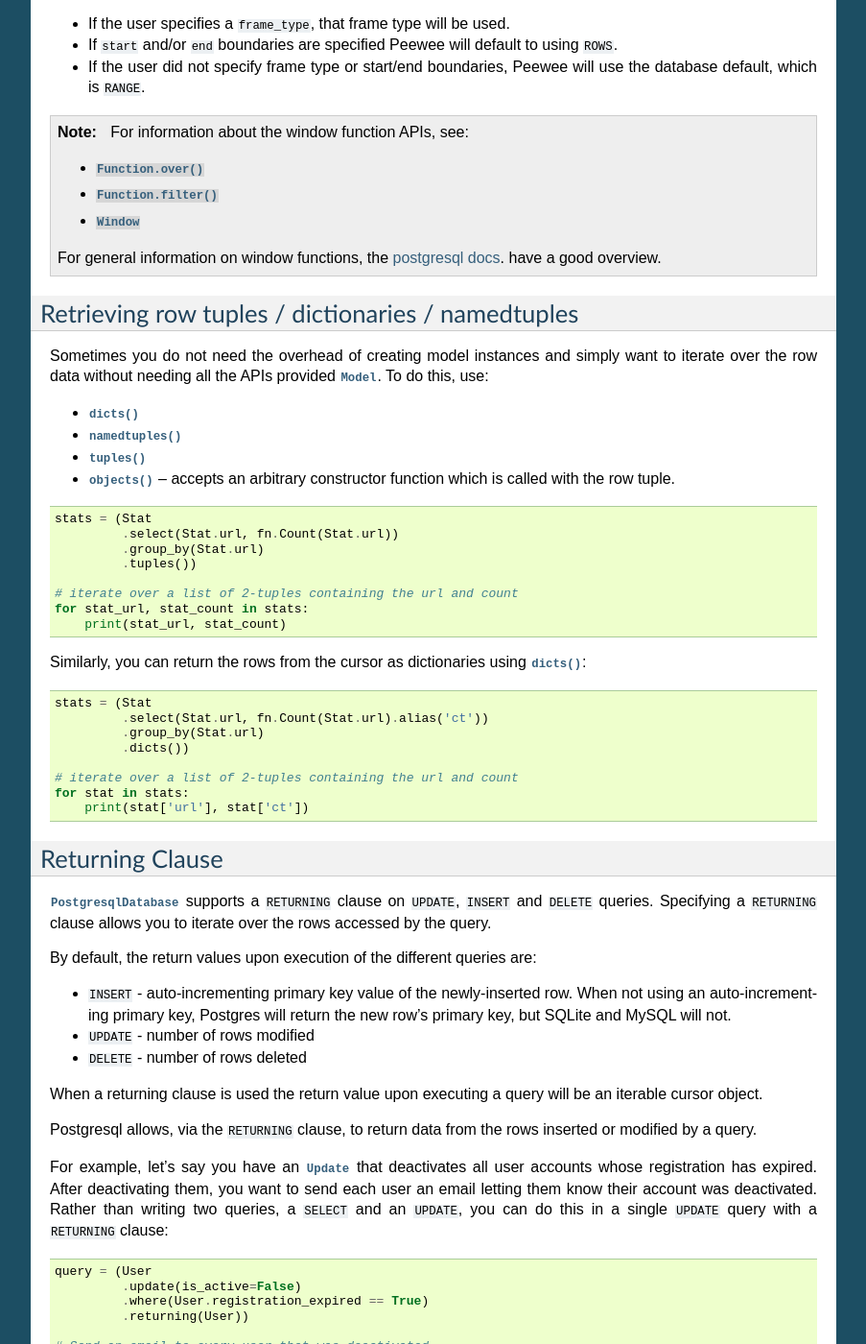
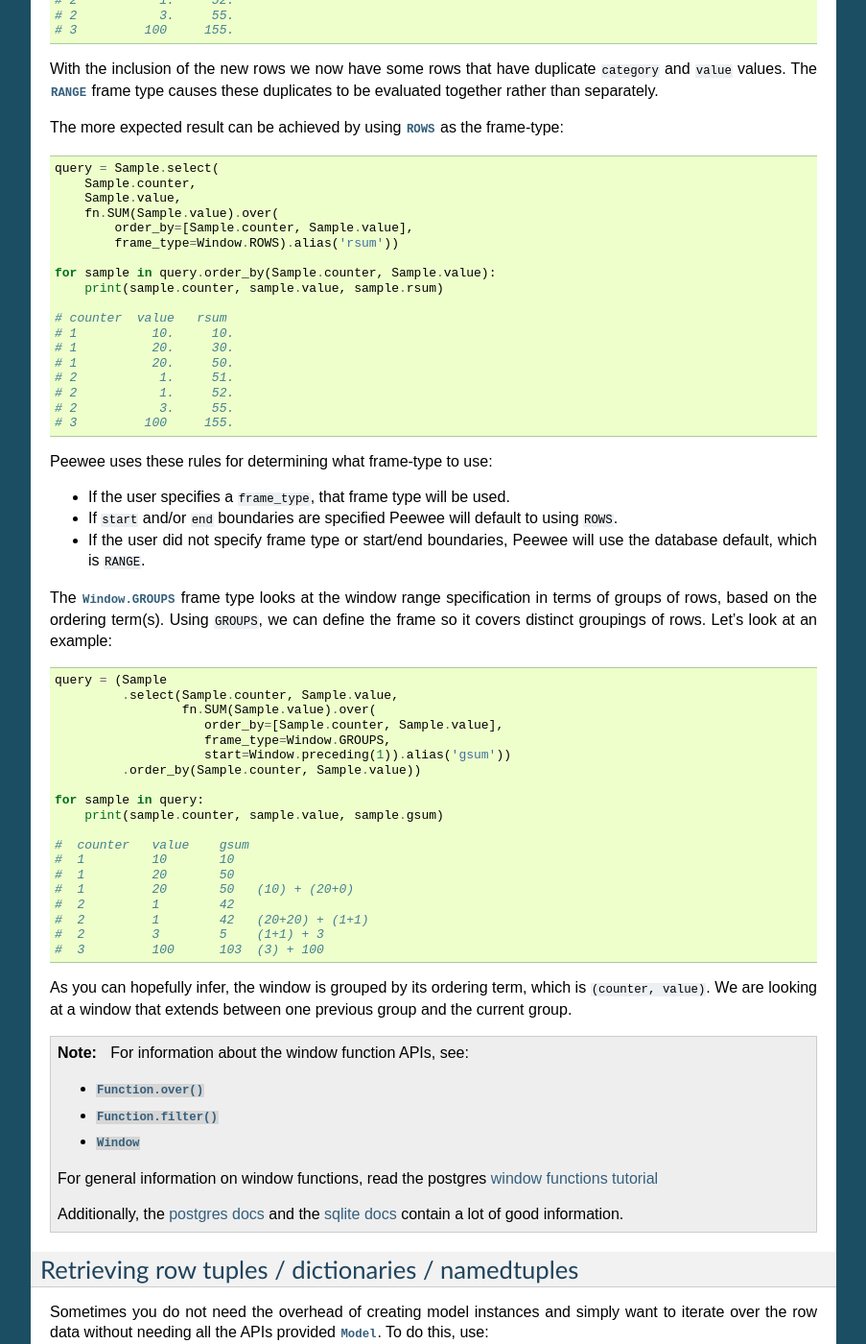
Before and after one commit to coleifer/peewee, a Sphinx documentation site: the page built from docs/peewee/querying.rst, in a window 1280 px wide and 1400 px high, scrolled down 22938 px. Shown: the whole window at 96% size, without its empty margins (198-1101 px from the left). Built offline with Sphinx 7.4.7, drawn with Linux system fonts in a browser that asks for light colours; pages that are not in the unit, such as notebooks, are missing from menus; the version number could not be read and is left out; some of the changed text lies outside the part shown.

Commit message:
More documentation for window function enhancements.

```diff
--- a/docs/peewee/querying.rst
+++ b/docs/peewee/querying.rst
@@ -1455,10 +1455,41 @@
     # 2           3.     34.      2.
     # 3         100     134.    100.
 
+Similarly, if you have multiple window definitions that share similar
+definitions, it is possible to extend a previously-defined window definition.
+For example, here we will be partitioning the data-set by the counter value, so
+we'll be doing our aggregations with respect to the counter. Then we'll define
+a second window that extends this partitioning, and adds an ordering clause:
+
+.. code-block:: python
+
+    w1 = Window(partition_by=[Sample.counter]).alias('w1')
+
+    # By extending w1, this window definition will also be partitioned
+    # by "counter".
+    w2 = Window(extends=w1, order_by=[Sample.value.desc()]).alias('w2')
+
+    query = (Sample
+             .select(Sample.counter, Sample.value,
+                     fn.SUM(Sample.value).over(w1).alias('group_sum'),
+                     fn.RANK().over(w2).alias('revrank'))
+             .window(w1, w2)
+             .order_by(Sample.id))
+
+    for sample in query:
+        print(sample.counter, sample.value, sample.group_sum, sample.revrank)
+
+    # counter  value   group_sum   revrank
+    # 1        10.     30.         2
+    # 1        20.     30.         1
+    # 2        1.      4.          2
+    # 2        3.      4.          1
+    # 3        100.    100.        1
+
 .. _window-frame-types:
 
-Frame types: RANGE vs ROWS
-^^^^^^^^^^^^^^^^^^^^^^^^^^
+Frame types: RANGE vs ROWS vs GROUPS
+^^^^^^^^^^^^^^^^^^^^^^^^^^^^^^^^^^^^
 
 Depending on the frame type, the database will process ordered groups
 differently. Let's create two additional ``Sample`` rows to visualize the
@@ -1491,6 +1522,7 @@
 
 * :py:attr:`Window.RANGE`
 * :py:attr:`Window.ROWS`
+* :py:attr:`Window.GROUPS`
 
 The behavior of :py:attr:`~Window.RANGE`, when there are logical duplicates,
 may lead to unexpected results:
@@ -1552,6 +1584,37 @@
 * If the user did not specify frame type or start/end boundaries, Peewee will
   use the database default, which is ``RANGE``.
 
+The :py:attr:`Window.GROUPS` frame type looks at the window range specification
+in terms of groups of rows, based on the ordering term(s). Using ``GROUPS``, we
+can define the frame so it covers distinct groupings of rows. Let's look at an
+example:
+
+.. code-block:: python
+
+    query = (Sample
+             .select(Sample.counter, Sample.value,
+                     fn.SUM(Sample.value).over(
+                        order_by=[Sample.counter, Sample.value],
+                        frame_type=Window.GROUPS,
+                        start=Window.preceding(1)).alias('gsum'))
+             .order_by(Sample.counter, Sample.value))
+
+    for sample in query:
+        print(sample.counter, sample.value, sample.gsum)
+
+    #  counter   value    gsum
+    #  1         10       10
+    #  1         20       50
+    #  1         20       50   (10) + (20+0)
+    #  2         1        42
+    #  2         1        42   (20+20) + (1+1)
+    #  2         3        5    (1+1) + 3
+    #  3         100      103  (3) + 100
+
+As you can hopefully infer, the window is grouped by its ordering term, which
+is ``(counter, value)``. We are looking at a window that extends between one
+previous group and the current group.
+
 .. note::
     For information about the window function APIs, see:
 
@@ -1559,9 +1622,11 @@
     * :py:meth:`Function.filter`
     * :py:class:`Window`
 
-    For general information on window functions, the
-    `postgresql docs <http://www.postgresql.org/docs/9.1/static/tutorial-window.html>`_.
-    have a good overview.
+    For general information on window functions, read the postgres `window functions tutorial <https://www.postgresql.org/docs/current/tutorial-window.html>`_
+
+    Additionally, the `postgres docs <https://www.postgresql.org/docs/current/sql-select.html#SQL-WINDOW>`_
+    and the `sqlite docs <https://www.sqlite.org/windowfunctions.html>`_
+    contain a lot of good information.
 
 .. _rowtypes:
 
```
